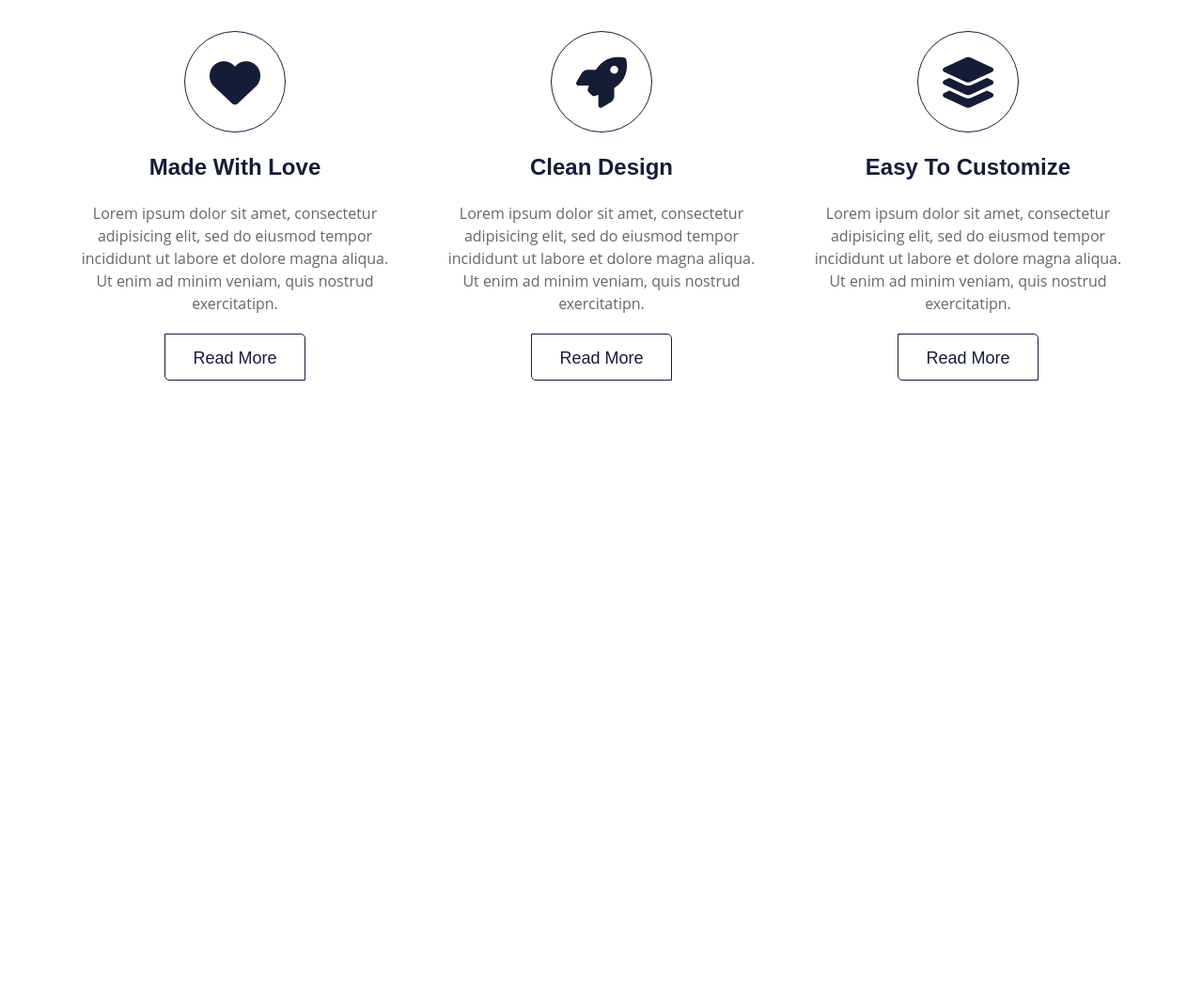
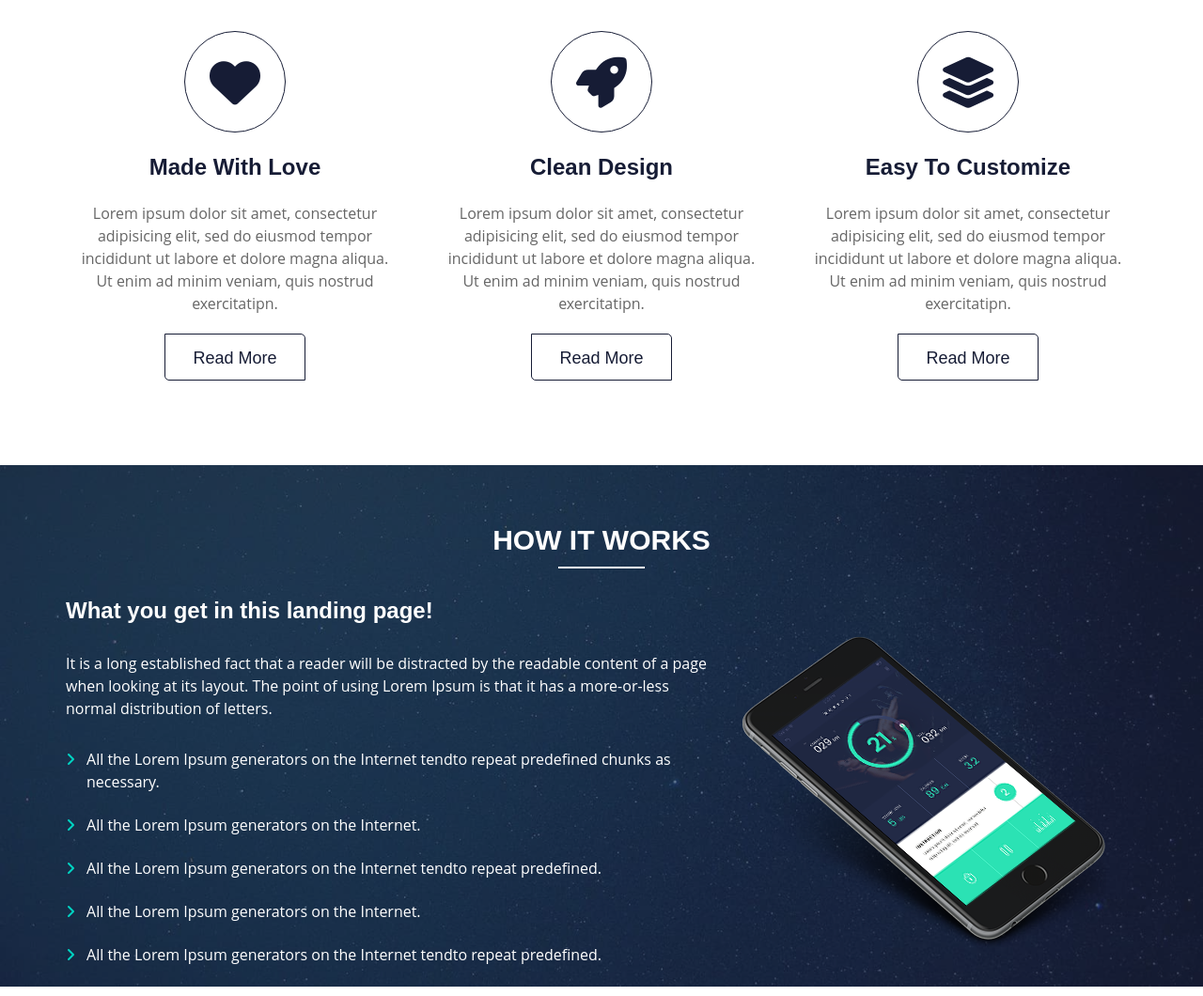
Before and after one commit to Baxti1/side, a plain HTML site: page index.html in a window 1280 px wide. Shown: the part 692-1752 px from the top of the page at 94% size. Before the commit the page ends 1187 px from the top, so only its background shows below. Drawn offline with Linux system fonts and the light colour scheme.

Commit message:
section page finished

```diff
--- a/css/stylee.css
+++ b/css/stylee.css
@@ -26,6 +26,9 @@ header {
     width: 100%;
     height: 65px;
     background-color: #161C35;
+    position: sticky;
+    top: 0;
+    z-index: 10;
 }
 
 .header__wrap {
@@ -186,6 +189,8 @@ header {
     padding-bottom: 30px;
     width: 100%;
     text-align: center;
+    position: relative;
+    z-index: 2;
 }
 
 
@@ -275,3 +280,102 @@ header {
     background: #161C35;
     color: white;
 }
+
+.section__page {
+    padding: 60px 0;
+    background: url(../images/banner-bg.jpg);
+    height: 555px;
+    background-size: cover;
+    position: relative;
+}
+
+.section__page::after {
+    content: "";
+    left: 0;
+    top: 0;
+    right: 0;
+    bottom: 0;
+    position: absolute;
+    background-color: rgba(33, 42, 73, 0.6);
+}
+
+.service__service-text-white {
+    font-size: 30px;
+    font-weight: 600;
+    line-height: 40px;
+    color: white;
+    display: inline-block;
+    padding: 0 auto;
+    text-transform: uppercase;
+    position: relative;
+}
+
+.service__service-text-white::after {
+    content: "";
+    height: 2px;
+    background: white;
+    width: 40%;
+    margin-left: -20%;
+    left: 50%;
+    top: 120%;
+    position: absolute;
+}
+
+.page__item-wrap {
+    margin: 0 auto;
+    width: 1170px;
+    display: flex;
+    padding: 0 15px;
+    justify-content: space-between;
+    align-items: center;
+    height: 100%;
+    position: relative;
+    z-index: 2;
+}
+
+.page__item-left {
+    width: 60%;
+}
+
+.page__item-wrap img {
+    margin: 0 auto;
+}
+
+.page__title {
+    font-size: 24px;
+    font-weight: 600;
+    color: white;
+    padding-bottom: 30px;
+}
+
+.page__descr {
+    font-size: 16px;
+    font-weight: 400;
+    font-family: 'Open Sans', sans-serif;
+    line-height: 24px;
+    color: #FFFFFF;
+    padding-bottom: 30px;
+}
+
+.page__list {
+    list-style: none;
+}
+
+.page__list li {
+    font-size: 16px;
+    font-weight: 400;
+    font-family: 'Open Sans', sans-serif;
+    line-height: 24px;
+    color: #FFFFFF;
+    padding-bottom: 22px;
+    position: relative;
+    padding-left: 22px;
+}
+
+.page__list li::before {
+    content: '\f105';
+    position: absolute;
+    left: 0;
+    font-family: fontawesome;
+    color: #00D5C3;
+}
--- a/index.html
+++ b/index.html
@@ -105,6 +105,25 @@
                 </div>
             </div>
         </section>
+        <section class="section__page">
+            <div class="suka">
+                <div class="service__service-text-white">HOW IT WORKS</div>
+            </div>
+            <div class="page__item-wrap ">
+                <div class="page__item-left ">
+                    <div class="page__title">What you get in this landing page!</div>
+                    <div class="page__descr">It is a long established fact that a reader will be distracted by the readable content of a page when looking at its layout. The point of using Lorem Ipsum is that it has a more-or-less normal distribution of letters.</div>
+                    <ul class="page__list ">
+                        <li>All the Lorem Ipsum generators on the Internet tendto repeat predefined chunks as necessary.</li>
+                        <li>All the Lorem Ipsum generators on the Internet.</li>
+                        <li>All the Lorem Ipsum generators on the Internet tendto repeat predefined.</li>
+                        <li>All the Lorem Ipsum generators on the Internet.</li>
+                        <li>All the Lorem Ipsum generators on the Internet tendto repeat predefined.</li>
+                    </ul>
+                </div>
+                <img src="/images/work-mobile.png" alt="work">
+            </div>
+        </section>
     </main>
 
 </body>
```
